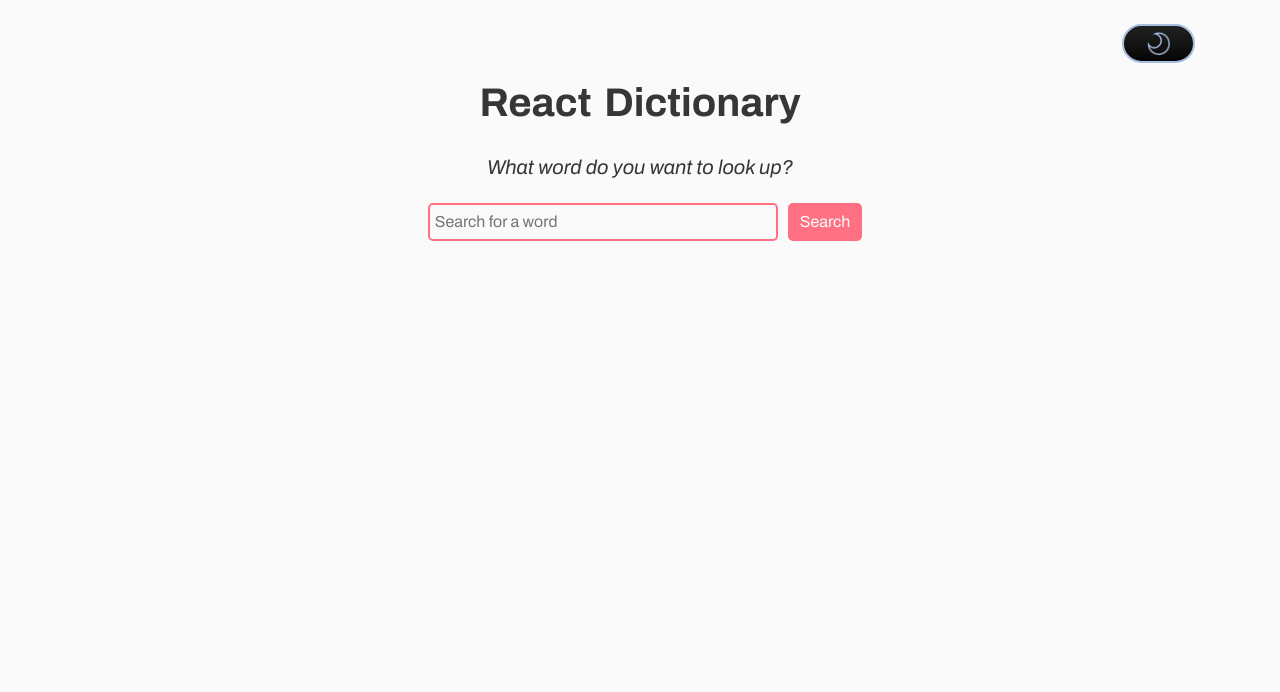
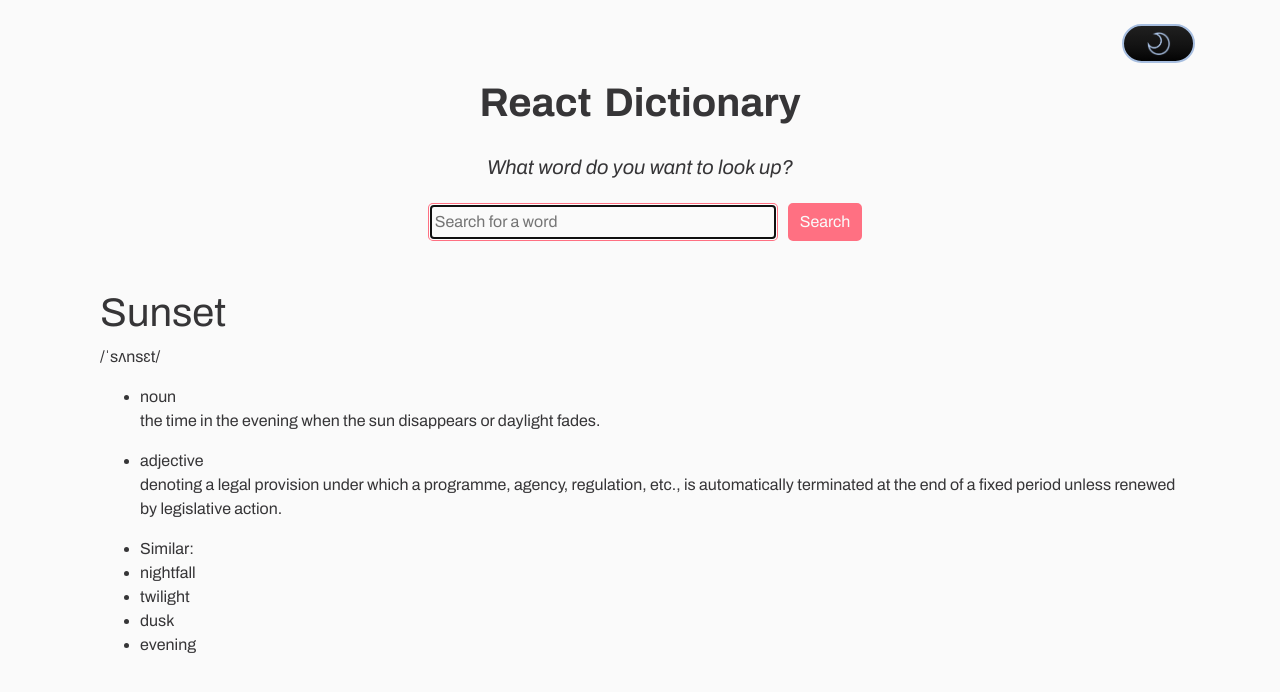
Before and after one commit to Mickie4/React-Dictionary, a React (Create React App) app: page / in a window 1280 px wide. Shown: the top 692 px of the page. Built offline with nearby package versions, Linux system fonts and the light colour scheme.

Commit message:
started on the search component's logic

```diff
--- a/src/App.js
+++ b/src/App.js
@@ -9,6 +9,7 @@ import {
   PromptText,
 } from "./styled-components/App-styling";
 import Search from "./components/Search";
+import Descriptions from "./components/Descriptions";
 import Container from "react-bootstrap/Container";
 import Row from "react-bootstrap/Row";
 import Col from "react-bootstrap/Col";
@@ -45,6 +46,7 @@ export default function App() {
           </Col>
         </Row>
         <Search />
+        <Descriptions />
       </Container>
     </ThemeProvider>
   );
--- /dev/null
+++ b/src/components/Descriptions.js
@@ -0,0 +1,43 @@
+import React from "react";
+import Container from "react-bootstrap/Container";
+import Row from "react-bootstrap/Row";
+import Col from "react-bootstrap/Col";
+
+export default function Descriptions() {
+  return (
+    <div className='descriptions'>
+      <Container fluid className='mt-5'>
+        <Row>
+          <Col md={12}>
+            <h1>Sunset</h1>
+            <p>/ˈsʌnsɛt/</p>
+            <ul>
+              <li>
+                noun <br />
+                <p>
+                  the time in the evening when the sun disappears or daylight
+                  fades.
+                </p>
+              </li>
+              <li>
+                adjective <br />
+                <p>
+                  denoting a legal provision under which a programme, agency,
+                  regulation, etc., is automatically terminated at the end of a
+                  fixed period unless renewed by legislative action.
+                </p>
+              </li>
+            </ul>
+            <ul>
+              <li>Similar:</li>
+              <li>nightfall</li>
+              <li>twilight</li>
+              <li>dusk</li>
+              <li>evening</li>
+            </ul>
+          </Col>
+        </Row>
+      </Container>
+    </div>
+  );
+}
--- a/src/components/Search.js
+++ b/src/components/Search.js
@@ -1,16 +1,32 @@
-import React from "react";
+import React, { useState } from "react";
 import { Input, SearchBtn } from "../styled-components/Search-styling";
 import Col from "react-bootstrap/Col";
 import Row from "react-bootstrap/Row";
 
 export default function Search() {
+  const [keyword, setKeyword] = useState("null");
+
+  function search(event) {
+    event.preventDefault();
+    alert(`Searching for ${keyword} definition`);
+  }
+
+  function handleKeyword(event) {
+    setKeyword(event.target.value);
+  }
   return (
     <div className='search'>
       {" "}
       <Row>
         <Col md={12} className='d-block text-center mt-3'>
-          <Input placeholder='Search for a word'></Input>
-          <SearchBtn>Search</SearchBtn>
+          <form onSubmit={search}>
+            <Input
+              placeholder='Search for a word'
+              type='search'
+              autoFocus={true}
+              onChange={handleKeyword}></Input>
+            <SearchBtn>Search</SearchBtn>
+          </form>
         </Col>
       </Row>
     </div>
```
Also changed, not shown: src/components/Images.js (added, +19 -0 lines), 1 other file (tests, documents, lock files or other folders).
